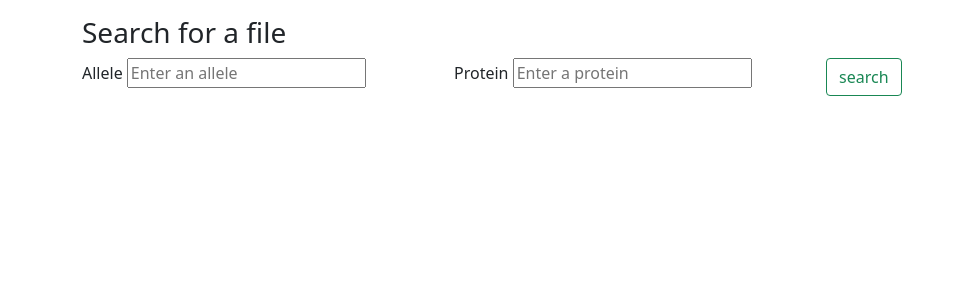
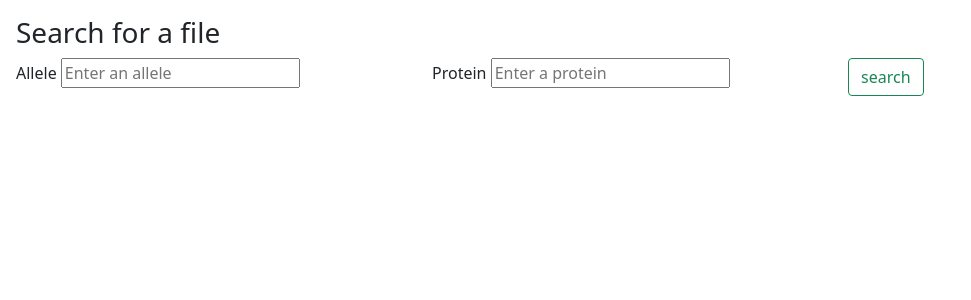
Before and after one commit to TrippleCCC/KavrakiLabWebApp, a Flask app: page / in a window 1280 px wide. Shown: the part 50-350 px from the top of the page, without its empty margins (0-971 px from the left). Run offline with Flask 2, Linux system fonts and the light colour scheme.

Commit message:
Make small changes to base template; Add FLASK_ENV variable to .flaskenv

```diff
--- a/application/templates/base.html
+++ b/application/templates/base.html
@@ -21,18 +21,18 @@
 			</div>
 		</nav>
 
-		<form action="/search" method="post" class="container mb-3">
+		<form action="/search" method="post" class="col mx-3 align-items-center">
 			<h3>Search for a file</h3>
-			<div class="row g-0">
-				<div class="col-sm">
+			<div class="row g-0 mx-auto">
+				<div class="col">
 					<label for="allele" class="form-label">Allele</label>
 					<input name="allele" id="allele" placeholder="Enter an allele"/>
 				</div>
-				<div class="col-sm">
+				<div class="col">
 					<label for="protein" class="form-label">Protein</label>
 					<input name="protein" id="protein" placeholder="Enter a protein"/>
 				</div>
-				<div class="col-sm">
+				<div class="col">
 					<input class="btn btn-outline-success" type="submit" value="search">
 				</div>
 			</div>
```
Also changed, not shown: 1 other file.
